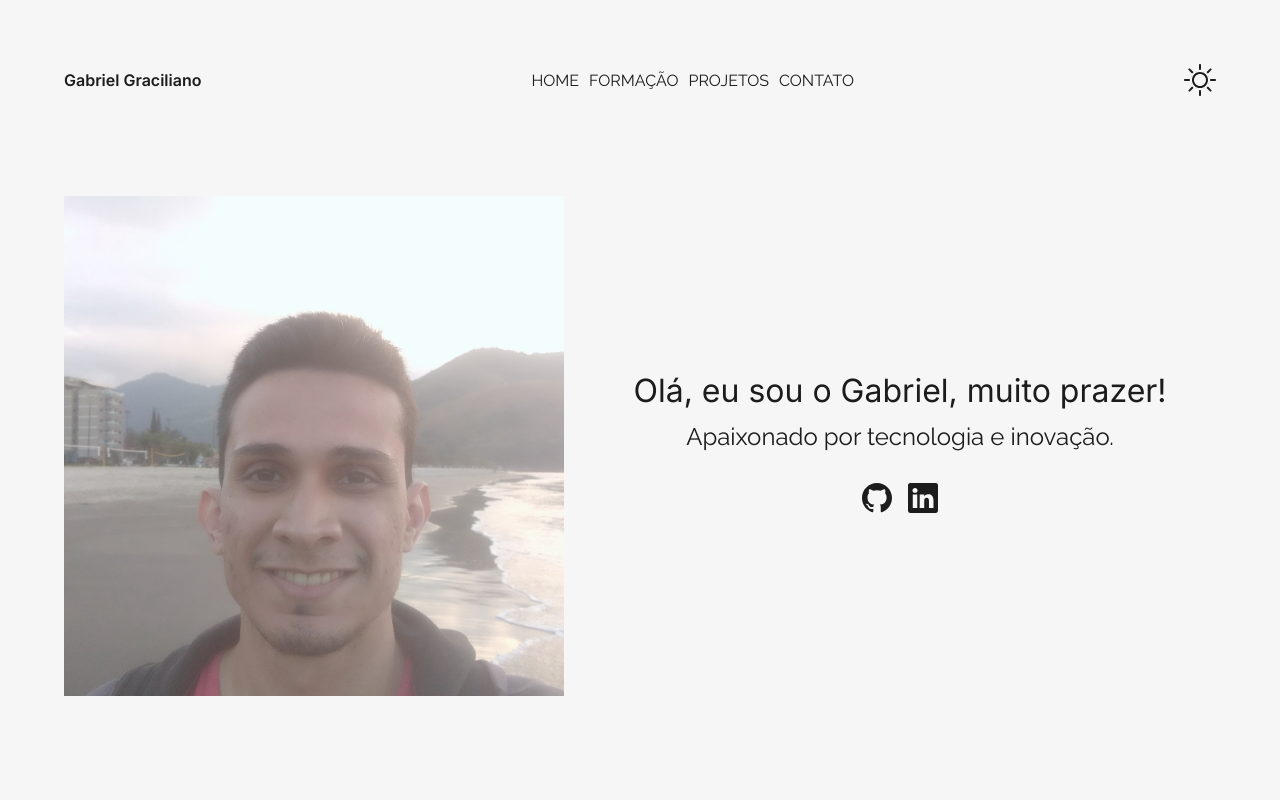
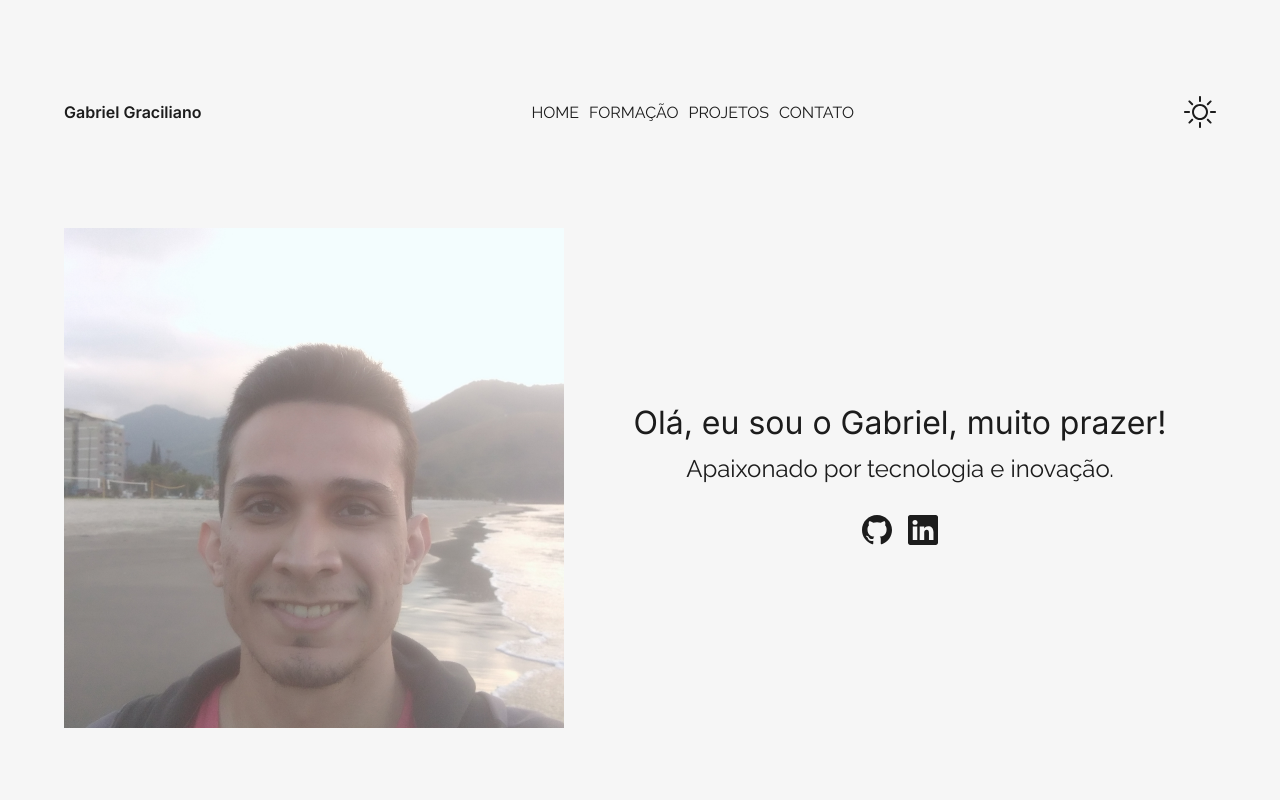
Before and after one commit to GracilianoOG/dio-portfolio, a React (Vite) app: page / in a window 1280 px wide. Shown: the top 800 px of the page. Built offline with nearby package versions, Linux system fonts and the light colour scheme.

Commit message:
Make header sticky

```diff
--- a/src/components/Header.jsx
+++ b/src/components/Header.jsx
@@ -8,10 +8,14 @@ import PropTypes from "prop-types";
 
 const HeaderStyled = styled.header`
   align-items: center;
+  background-color: var(--color-background);
   display: flex;
   justify-content: space-between;
-  margin-top: 2rem;
-  margin-bottom: 6.25rem;
+  margin-bottom: 4.25rem;
+  padding: 2rem 0;
+  position: sticky;
+  top: 0;
+  z-index: 1;
 `;
 
 const TitleStyled = styled.h1`
```
